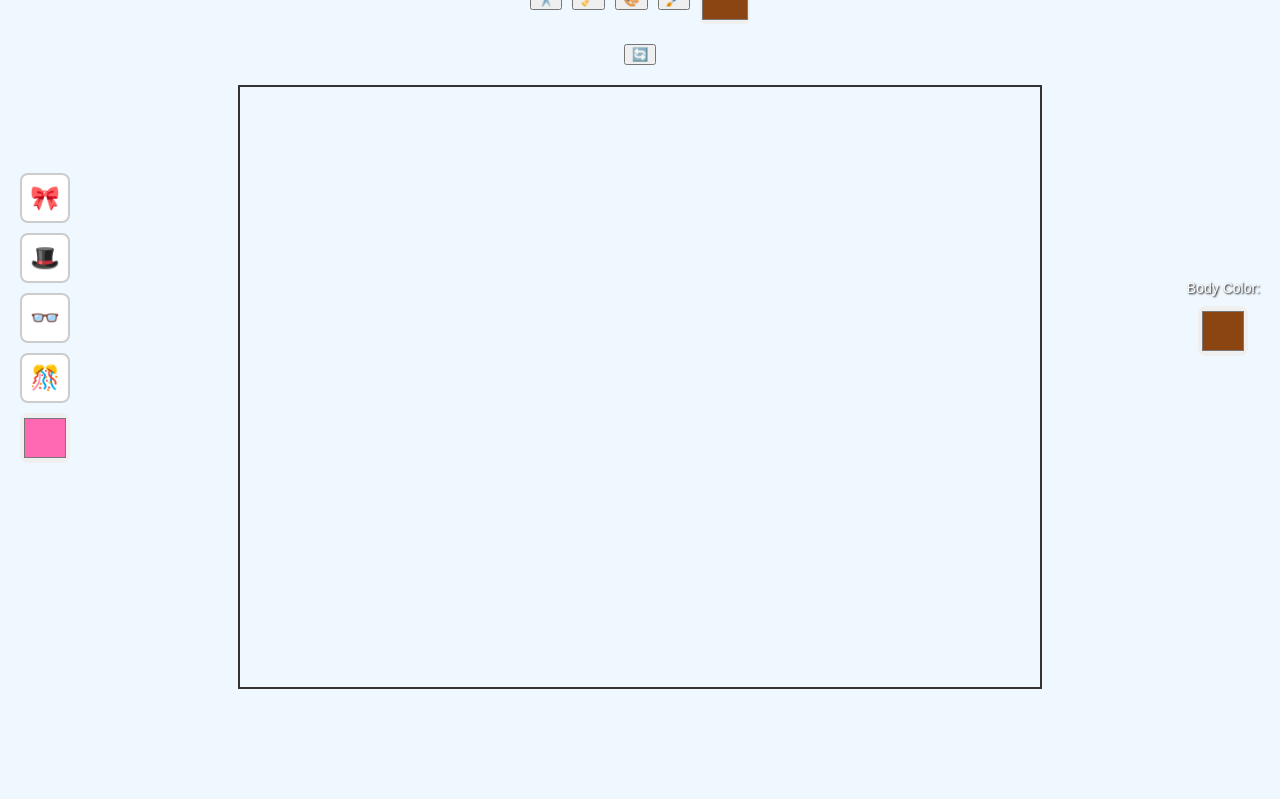
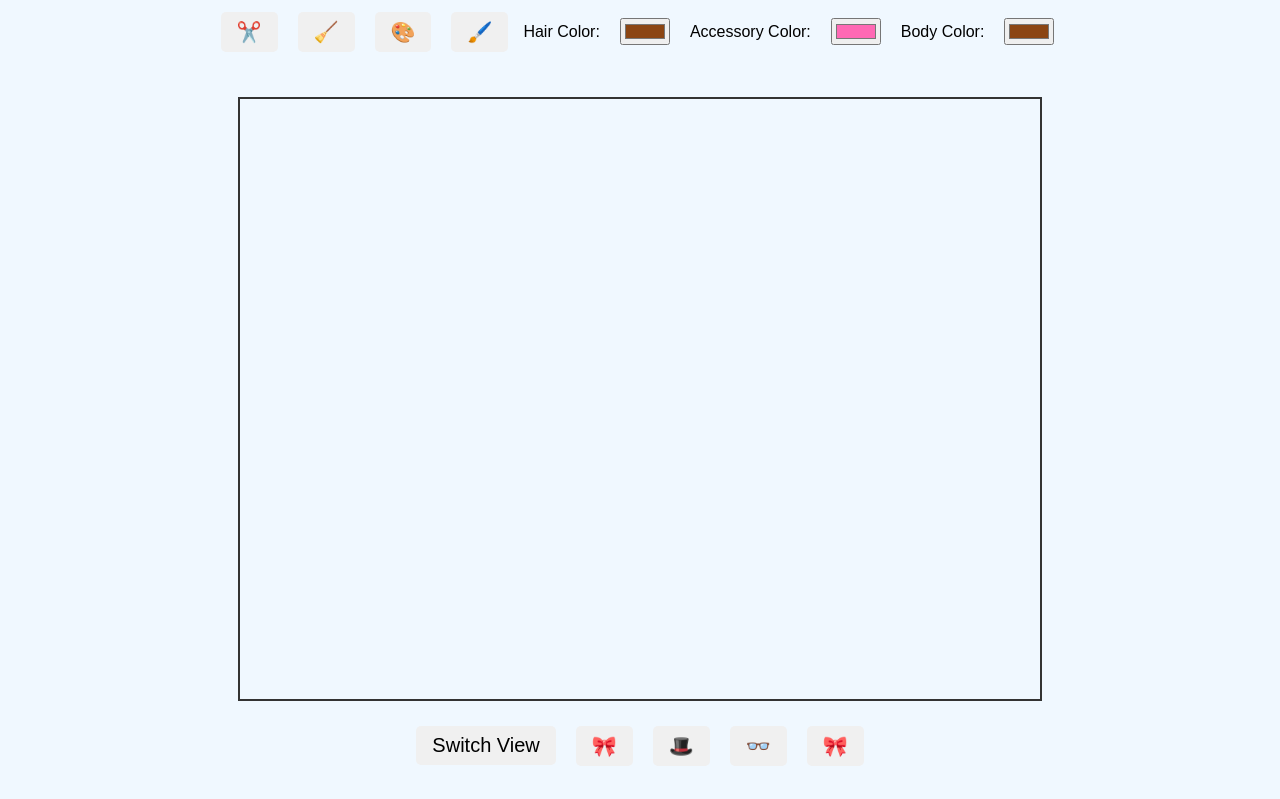
Before and after one commit to Abarber206/guinea-pig-salon, a plain HTML site: page index.html in a window 1280 px wide. Shown: the part 82-881 px from the top of the page. Before the commit the page ends 800 px from the top, so only its background shows below. Drawn offline with Linux system fonts and the light colour scheme.

Commit message:
Initial commit: Guinea Pig Salon game with updated files

```diff
--- a/index.html
+++ b/index.html
@@ -36,113 +36,33 @@
         .tool-btn:hover {
             background-color: #45a049;
         }
-        .tool-btn.selected {
-            background-color: #2E7D32;
-            box-shadow: 0 0 5px rgba(0,0,0,0.3);
+        .color-picker {
+            margin: 0 10px;
         }
-        .color-picker {
+        button {
+            padding: 8px 16px;
+            margin: 5px;
+            font-size: 20px;
+            border: none;
+            border-radius: 5px;
+            background-color: #f0f0f0;
+            cursor: pointer;
+            transition: transform 0.1s;
+        }
+        button:hover {
+            transform: scale(1.1);
+        }
+        button.active {
+            background-color: #4CAF50;
+            color: white;
+        }
+        .color-section {
             display: flex;
             align-items: center;
-            gap: 10px;
-            margin-left: 20px;
+            margin: 10px 0;
         }
-        #colorPicker {
-            width: 50px;
-            height: 50px;
-            padding: 0;
-            border: none;
-            border-radius: 5px;
-            cursor: pointer;
-        }
-        .tool-label {
-            font-size: 16px;
-            color: #333;
-        }
-        .view-controls {
-            margin-top: 10px;
-            margin-bottom: 20px;
-        }
-        .view-btn {
-            padding: 12px 24px;
-            font-size: 16px;
-            border: none;
-            border-radius: 5px;
-            background-color: #7B68EE;
-            color: white;
-            cursor: pointer;
-            transition: background-color 0.3s;
-        }
-        .view-btn:hover {
-            background-color: #6A5ACD;
-        }
-        .accessories {
-            position: fixed;
-            left: 20px;
-            top: 50%;
-            transform: translateY(-50%);
-            display: flex;
-            flex-direction: column;
-            gap: 10px;
-        }
-
-        .accessories button {
-            width: 50px;
-            height: 50px;
-            font-size: 24px;
-            border: 2px solid #ccc;
-            border-radius: 8px;
-            background: white;
-            cursor: pointer;
-            transition: all 0.3s;
-        }
-
-        .accessories button:hover {
-            transform: scale(1.1);
-            border-color: #ff69b4;
-        }
-
-        .accessories button.selected {
-            background: #ffe6f2;
-            border-color: #ff69b4;
-        }
-
-        #accessoryColorPicker {
-            width: 50px;
-            height: 50px;
-            border: none;
-            border-radius: 8px;
-            cursor: pointer;
-        }
-        .body-color {
-            position: fixed;
-            right: 20px;
-            top: 50%;
-            transform: translateY(-50%);
-            display: flex;
-            flex-direction: column;
-            gap: 10px;
-            align-items: center;
-        }
-
-        .body-color span {
-            color: white;
-            text-shadow: 1px 1px 2px black;
-            font-size: 14px;
-        }
-
-        #bodyColorPicker {
-            width: 50px;
-            height: 50px;
-            border: none;
-            border-radius: 8px;
-            cursor: pointer;
-        }
-        #gameTitle {
-            text-align: center;
-            font-family: 'Arial', sans-serif;
-            margin: 10px 0;
-            font-size: 24px;
-            color: #333;
+        .color-section label {
+            margin-right: 10px;
         }
     </style>
 </head>
@@ -151,29 +71,32 @@
     <div class="tools">
         <button id="scissors" title="Cut Hair">✂️</button>
         <button id="brush" title="Add Hair">🧹</button>
-        <button id="dye" title="Dye All Hair">🎨</button>
-        <button id="paintbrush" title="Paint Hair">🖌️</button>
-        <input type="color" id="colorPicker" value="#8B4513">
-    </div>
-    <div class="accessories">
-        <button id="bow" title="Add Bow">🎀</button>
-        <button id="hat" title="Add Hat">🎩</button>
-        <button id="glasses" title="Add Glasses">👓</button>
-        <button id="bowtie" title="Add Bowtie">🎊</button>
-        <input type="color" id="accessoryColorPicker" value="#FF69B4">
-    </div>
-    <div class="body-color">
-        <span>Body Color:</span>
-        <input type="color" id="bodyColorPicker" value="#8B4513">
-    </div>
-    <div class="view-toggle">
-        <button id="viewToggle" title="Switch View">🔄</button>
+        <button id="hairDye" title="Hair Dye">🎨</button>
+        <button id="paintBrush" title="Paint Brush">🖌️</button>
+        <div class="color-section">
+            <label for="colorPicker">Hair Color:</label>
+            <input type="color" id="colorPicker" class="color-picker" value="#8B4513">
+        </div>
+        <div class="color-section">
+            <label for="accessoryColorPicker">Accessory Color:</label>
+            <input type="color" id="accessoryColorPicker" class="color-picker" value="#FF69B4">
+        </div>
+        <div class="color-section">
+            <label for="bodyColorPicker">Body Color:</label>
+            <input type="color" id="bodyColorPicker" class="color-picker" value="#8B4513">
+        </div>
     </div>
     <canvas id="gameCanvas" width="800" height="600"></canvas>
-    <audio id="cutSound" src="https://assets.mixkit.co/active_storage/sfx/2893/2893-preview.mp3" preload="auto"></audio>
-    <audio id="brushSound" src="https://assets.mixkit.co/active_storage/sfx/138/138-preview.mp3" preload="auto"></audio>
-    <audio id="accessorySound" src="https://assets.mixkit.co/active_storage/sfx/2894/2894-preview.mp3" preload="auto"></audio>
-    <audio id="colorSound" src="https://assets.mixkit.co/active_storage/sfx/138/138-preview.mp3" preload="auto"></audio>
-    <script src="guinea-pig-game.js"></script>
+    <div class="tools">
+        <button id="viewToggle">Switch View</button>
+        <button id="bowToggle">🎀</button>
+        <button id="hatToggle">🎩</button>
+        <button id="glassesToggle">👓</button>
+        <button id="bowtieToggle">🎀</button>
+    </div>
+    <audio id="cutSound" src="sounds/cut.mp3" preload="auto"></audio>
+    <audio id="brushSound" src="sounds/brush.mp3" preload="auto"></audio>
+    <audio id="colorSound" src="sounds/color.mp3" preload="auto"></audio>
+    <script src="game.js"></script>
 </body>
 </html>
```
Also changed, not shown: README.md.
